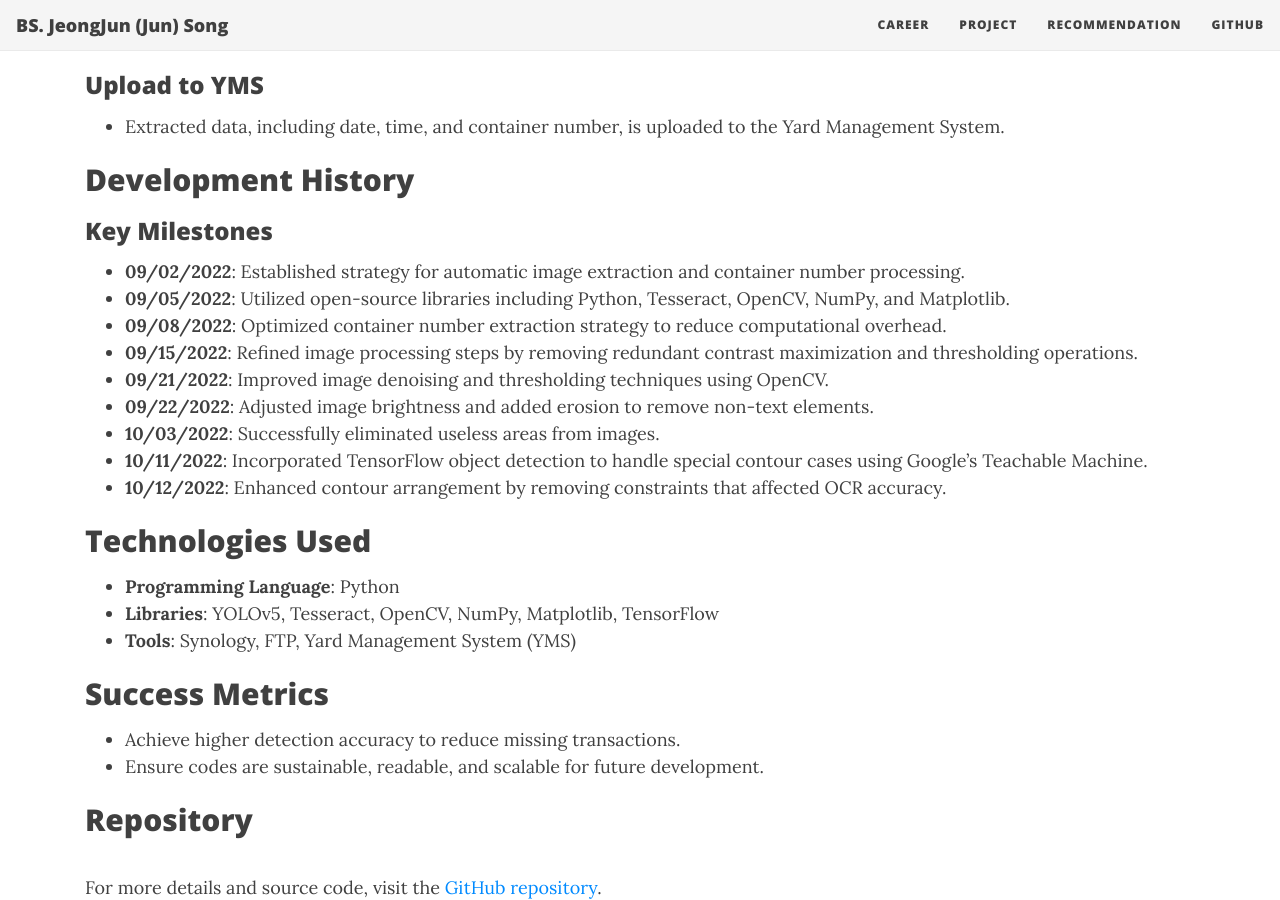
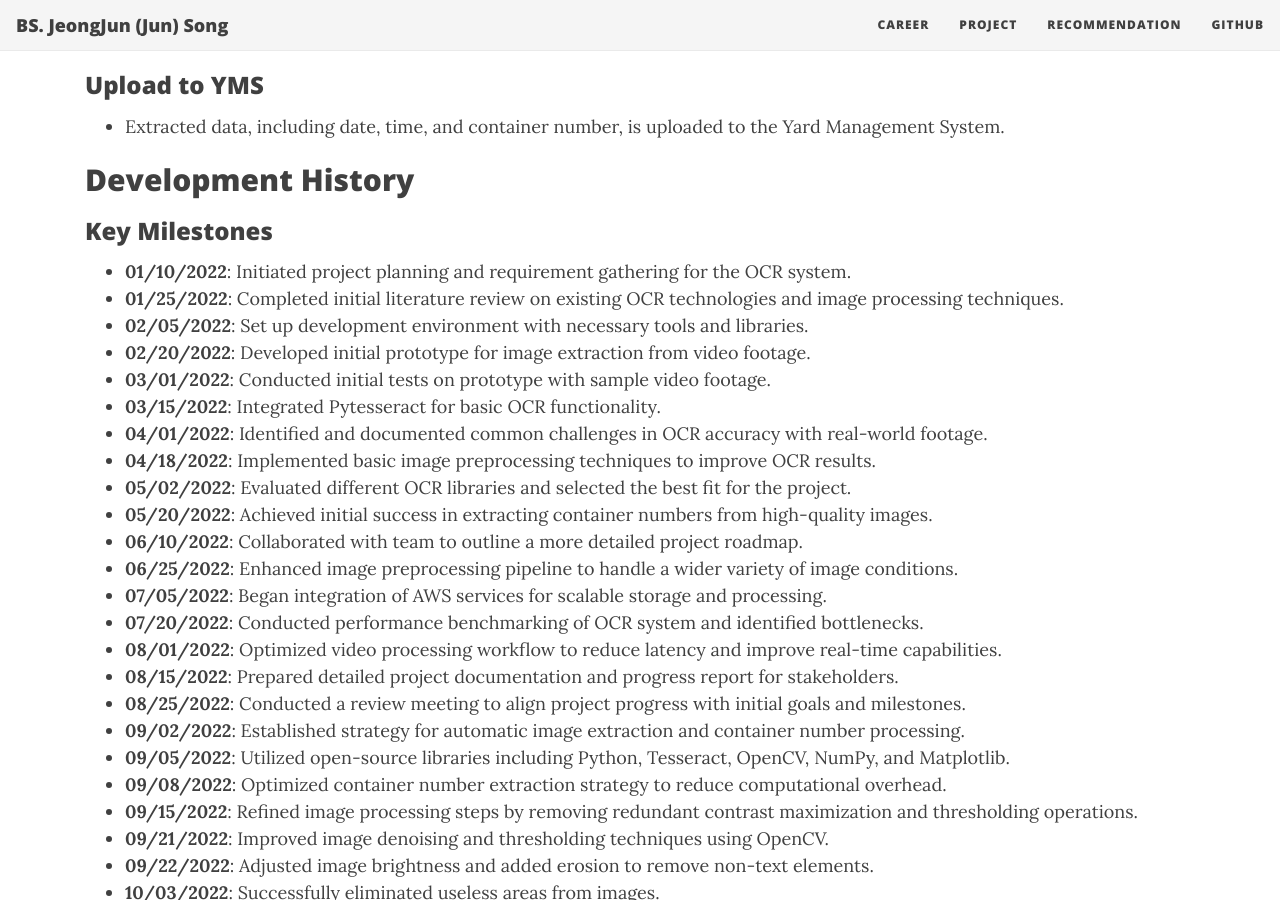
Before and after one commit to songjeongjun320/songjeongjun320.github.io, a Jekyll site: the page built from project/_posts/2024-07-23-project02.md, in a window 1280 px wide and 900 px high, scrolled down 1420 px. Built offline with Jekyll 4.4.1, drawn with Linux system fonts in a browser that asks for light colours; nearby versions of some CDN libraries.

Commit message:
07/24/2024

```diff
--- a/project/_posts/2024-07-23-project02.md
+++ b/project/_posts/2024-07-23-project02.md
@@ -36,6 +36,23 @@ The primary objective of this project is to improve the accuracy and scalability
 ## Development History
 
 ### Key Milestones
+- **01/10/2022**: Initiated project planning and requirement gathering for the OCR system.
+- **01/25/2022**: Completed initial literature review on existing OCR technologies and image processing techniques.
+- **02/05/2022**: Set up development environment with necessary tools and libraries.
+- **02/20/2022**: Developed initial prototype for image extraction from video footage.
+- **03/01/2022**: Conducted initial tests on prototype with sample video footage.
+- **03/15/2022**: Integrated Pytesseract for basic OCR functionality.
+- **04/01/2022**: Identified and documented common challenges in OCR accuracy with real-world footage.
+- **04/18/2022**: Implemented basic image preprocessing techniques to improve OCR results.
+- **05/02/2022**: Evaluated different OCR libraries and selected the best fit for the project.
+- **05/20/2022**: Achieved initial success in extracting container numbers from high-quality images.
+- **06/10/2022**: Collaborated with team to outline a more detailed project roadmap.
+- **06/25/2022**: Enhanced image preprocessing pipeline to handle a wider variety of image conditions.
+- **07/05/2022**: Began integration of AWS services for scalable storage and processing.
+- **07/20/2022**: Conducted performance benchmarking of OCR system and identified bottlenecks.
+- **08/01/2022**: Optimized video processing workflow to reduce latency and improve real-time capabilities.
+- **08/15/2022**: Prepared detailed project documentation and progress report for stakeholders.
+- **08/25/2022**: Conducted a review meeting to align project progress with initial goals and milestones.
 - **09/02/2022**: Established strategy for automatic image extraction and container number processing.
 - **09/05/2022**: Utilized open-source libraries including Python, Tesseract, OpenCV, NumPy, and Matplotlib.
 - **09/08/2022**: Optimized container number extraction strategy to reduce computational overhead.
```
